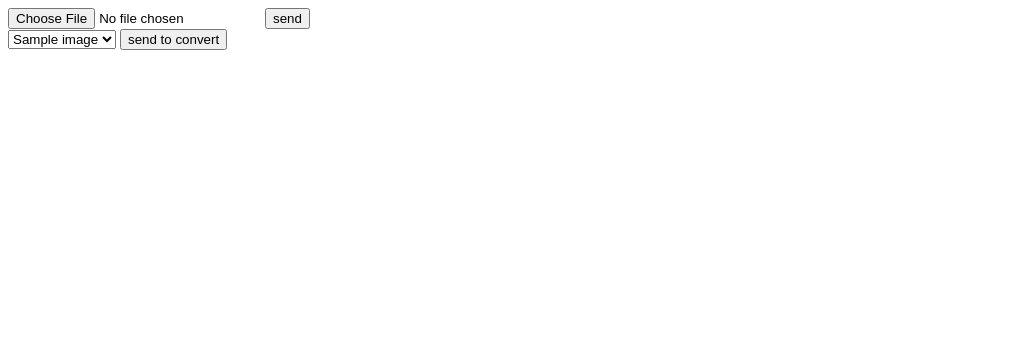
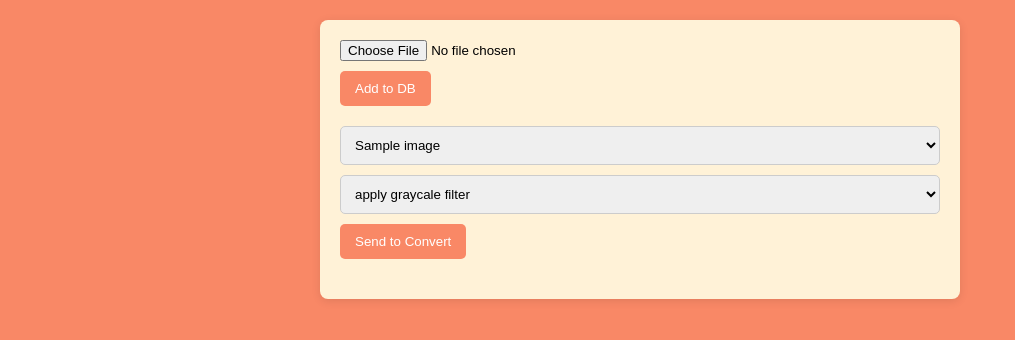
Before and after one commit to mina4747/IMGPRO, a Flask app: page / in a window 1280 px wide. Shown: the top 340 px of the page, without its empty margins (0-1015 px from the left). Run offline with Flask 3, Linux system fonts and the light colour scheme; tables that the repository leaves empty hold one stand-in row (values such as "Sample post").

Commit message:
template ready

```diff
--- a/app.py
+++ b/app.py
@@ -1,6 +1,9 @@
 from flask import Flask, request, render_template
 import sqlite3
 import os
+from PIL import ImageFilter
+from PIL import Image
+from PIL import ImageEnhance
 
 app = Flask(__name__)
 
@@ -61,21 +64,55 @@ def add():
 
 @app.route('/choose', methods=['POST'])
 def convert():
-    selected = request.form.get('options') if request.form.get('options') else "nothing niga"
-    print(selected)
-    conn = sqlite3.connect('images.db')
-    c= conn.cursor()
-    list= refrechList()
-    c.execute('SELECT img FROM images WHERE name = ?' , (selected,))
-    data = c.fetchone()
-    with open( selected , 'wb') as file:
-        file.write(data[0])
-    conn.commit()
-    conn.close()
+    selected = request.form.get('options')
+    Filter = request.form.get('Filter')
+    if selected and Filter:
+        print(selected)
+        conn = sqlite3.connect('images.db')
+        c= conn.cursor()
+        list= refrechList()
+        c.execute('SELECT img FROM images WHERE name = ?' , (selected,))
+        data = c.fetchone()
+        with open( "static/hankhanka.jpeg" , 'wb') as file:
+            file.write(data[0])
+        conn.commit()
+        conn.close()
+        if Filter == "cont":
+            adjust_contrast("static/hankhanka.jpeg", "static/hankhanka.jpeg")
+        elif Filter =="sat":
+            adjust_saturation("static/hankhanka.jpeg","static/hankhanka.jpeg")
+        elif Filter =="gray":
+            convert_to_grayscale("static/hankhanka.jpeg","static/hankhanka.jpeg")
+        elif Filter == "blur":
+            apply_blur("static/hankhanka.jpeg","static/hankhanka.jpeg")
+        else:
+            return render_template('index.html', list = list , img = selected)
 
     return render_template('index.html', list = list , img = selected)
 
+def adjust_saturation(image_path, output_path, factor=1.5):
+    image = Image.open(image_path)
+    enhancer = ImageEnhance.Color(image)
+    saturated_image = enhancer.enhance(factor)
+    saturated_image.save(output_path)
 
+
+def adjust_contrast(image_path, output_path, factor=1.5):
+    image = Image.open(image_path)
+    enhancer = ImageEnhance.Contrast(image)
+    contrasted_image = enhancer.enhance(factor)
+    contrasted_image.save(output_path)
+
+
+def apply_blur(image_path, output_path, radius=5):
+    image = Image.open(image_path)
+    blurred_image = image.filter(ImageFilter.GaussianBlur(radius))
+    blurred_image.save(output_path)
+
+def convert_to_grayscale(image_path, output_path):
+    image = Image.open(image_path)
+    grayscale_image = image.convert("L")
+    grayscale_image.save(output_path)
 
 if __name__ == '__main__':
 
--- /dev/null
+++ b/static/styles.css
@@ -0,0 +1,58 @@
+body {
+    font-family: Arial, sans-serif;
+    background-color: #F98866;
+    margin: 0;
+    padding: 20px;
+}
+
+.container {
+    max-width: 600px;
+    margin: auto;
+    background: #FFF2D7 ;
+    padding: 20px;
+    border-radius: 8px;
+    box-shadow: 0 2px 10px rgba(0, 0, 0, 0.1);
+}
+
+.upload-form, .select-form {
+    margin-bottom: 20px;
+}
+
+.file-input {
+    display: block;
+    margin-bottom: 10px;
+}
+
+.submit-button {
+    background-color: #F98866;
+    color: white;
+    border: none;
+    padding: 10px 15px;
+    border-radius: 5px;
+    cursor: pointer;
+    transition: background-color 0.3s;
+}
+
+.submit-button:hover {
+    background-color: #f7754d;
+}
+
+.options-select {
+    width: 100%;
+    padding: 10px;
+    margin-bottom: 10px;
+    border: 1px solid #ccc;
+    border-radius: 5px;
+}
+
+.image-container {
+    text-align: center;
+    margin-top: 20px;
+}
+
+.uploaded-image {
+    max-width: 100%;
+    height: auto;
+    border: 1px solid #ccc;
+    border-radius: 5px;
+}
--- a/templates/index.html
+++ b/templates/index.html
@@ -5,27 +5,37 @@
     <meta charset="UTF-8">
     <meta name="viewport" content="width=device-width, initial-scale=1.0">
     <title>Document</title>
+    <link rel="stylesheet" href="{{ url_for('static', filename='styles.css') }}">
 </head>
 
 <body>
-    <form action="/add" method="post" enctype="multipart/form-data">
-        <input type="file" name="file" accept="image/png, image/jpeg">
-        <button type="submit">send</button>
+    <div class="container">
+        <form action="/add" method="post" enctype="multipart/form-data" class="upload-form">
+            <input type="file" name="file" accept="image/png, image/jpeg" class="file-input" required>
+            <button type="submit" class="submit-button">Add to DB</button>
         </form>
-    <form action="/choose" method="post">
-        <select id="options" name="options">
+
+        <form action="/choose" method="post" class="select-form">
+            <select id="options" name="options" class="options-select">
                 {% for value in list %}
                 <option value="{{value[0]}}">{{value[0]}}</option>
                 {% endfor %}
             </select>
-        <button type="submit">send to convert</button>
+            <select class="options-select" name="Filter" >
+                <option value="gray">apply graycale filter</option>
+                <option value="blur">apply blur filter</option>
+                <option value="sat">adjust saturation</option>
+                <option value="cont"> adjust contrast</option>
+            </select>
+            <button type="submit" class="submit-button">Send to Convert</button>
         </form>
+
         {% if img %}
-<div>
-    <img src="{{url_for('static', filename='hankhanka.jpeg')}}"" alt="">
+        <div class="image-container">
+            <img src="{{url_for('static', filename='hankhanka.jpeg')}}" alt="Uploaded Image" class="uploaded-image">
         </div>
         {% endif %}
-
+    </div>
 </body>
 
 </html>
```
Also changed, not shown: static/hankhanka.jpeg, templates/display.html (deleted), th.jpg (deleted). Lines whose indentation alone changed are shown as unchanged.
